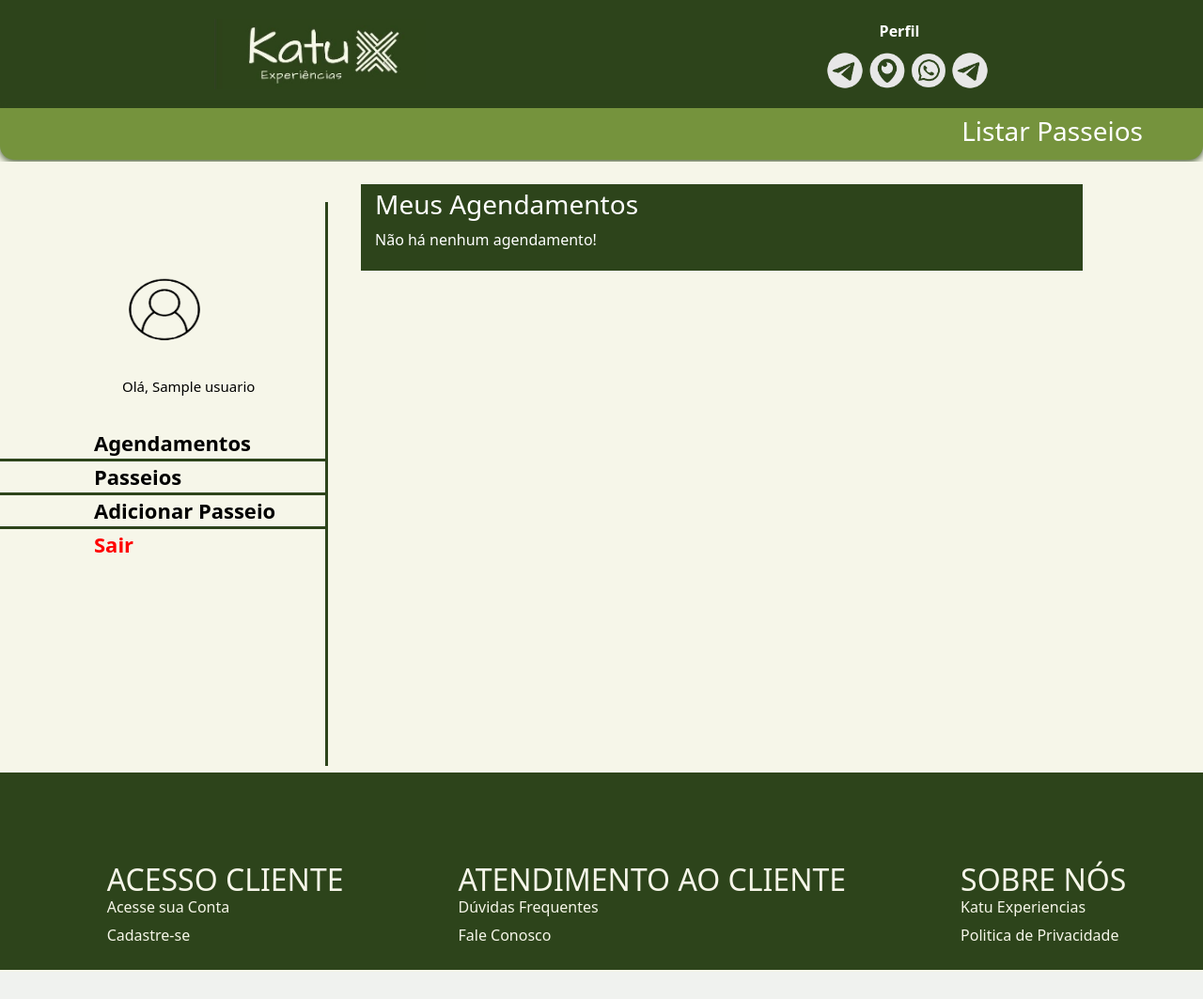
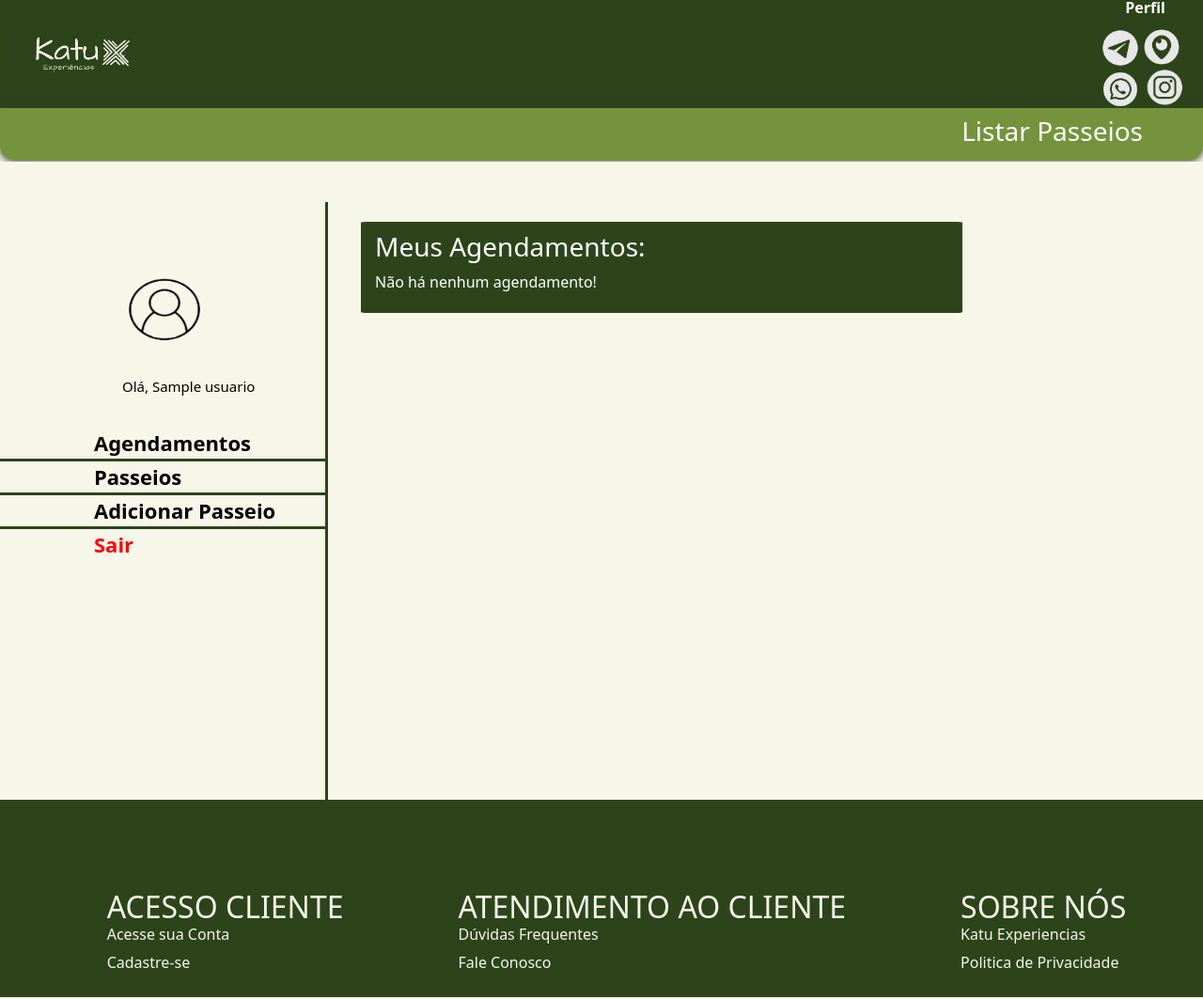
Before and after one commit to Geronilton/pi23_katu_experience, a Django app: page /user_passeios/ in a window 1280 px wide. Shown: the whole page at 94% size. Before the commit the page ends 1032 px from the top, so only its background shows below. Run offline with Django 4.2, Linux system fonts and the light colour scheme; a user stored in the database is signed in; tables that the repository leaves empty hold one stand-in row (values such as "Sample post"); some libraries are stand-ins or nearby versions.

Commit message:
estilizacao complementar

```diff
--- a/static/css/cadastrarPasseio.css
+++ b/static/css/cadastrarPasseio.css
@@ -32,7 +32,7 @@
 #linha-vertical
 {
     border-left: 3px solid #2D441B;
-    height: 600px;
+    height: 700px;
     left: 350px;
     top: 215px;
     margin-left: -4px;
--- a/static/css/estilo.css
+++ b/static/css/estilo.css
@@ -124,3 +124,11 @@ input.submit
     height: 30px;
     width: 200px;
 }
+#bubu
+{
+    background-color: red;
+    border-radius: 5px;
+    color: #F6F6E9;
+    height: 30px;
+    width: 100px;
+}
--- a/templates/agendamento.html
+++ b/templates/agendamento.html
@@ -24,6 +24,7 @@
                 {% render_field form.qtd_pessoas %}
             </p>
         <input class="submit" type="submit" value="Confirmar Agendamento">
+        <button id="bubu"><a id="bubu" href="{% url 'passeios' %}">Voltar</a></button>
     </form>
 </div>
 {% endblock content %}
--- a/templates/header.html
+++ b/templates/header.html
@@ -15,12 +15,12 @@
     }
     .right-header{
         gap: 10px;
+        margin-left: 900px;
         display: grid;
     }
     .box-user
     {
         align-items: center;
-        right:5%;
         justify-content: center;
         position: relative;
         display: flex;
@@ -64,7 +64,9 @@
 {% endblock interno %}
 
 <div class="cabecalho">
-    <img src="{% static 'img/img_logo/imagen_da_logo.jpg' %}" alt="Icon" width= "18%">
+    <a href="{% url 'index' %}">
+        <img src="{% static 'img/img_logo/imagen_da_logo.jpg' %}" alt="Icon" width= "55%" >
+    </a>
     <div class="right-header">
         <div class="box-user">
             {% if not user.is_authenticated %}
@@ -85,11 +87,11 @@
 
 
         </div>
-        <div class="icon">
+        <div class="icoM">
             <img src="{% static 'img/icons/tele.png' %}" alt="Icon" width= "40px" height="40px">
-            <img src="{% static 'img/icons/local.png' %}" alt="Icon" width= "40px" height="40px">
+            <a href="https://maps.app.goo.gl/oovts8rmGt9sceCC7"><img src="{% static 'img/icons/local.png' %}" alt="Icon" width= "40px" height="40px"></a>
             <img src="{% static 'img/icons/wpp.png' %}" alt="Icon" width= "40px" height="40px">
-            <img src="{% static 'img/icons/tele.png' %}" alt="Icon" width= "40px" height="40px">
+            <img src="{% static 'img/icons/insta.png' %}" alt="Icon" width= "48px" height="48px">
         </div>
     </div>
 
--- a/templates/user_passeios.html
+++ b/templates/user_passeios.html
@@ -6,12 +6,14 @@
 <style type="text/css">
     .meusAgendamentos{
         padding-left: 15px;
-        padding-top: 5px;
+        padding-top: 10px;
         background-color:#2D441B ;
         color: white;
-        width: 60%;
+        width: 50%;
         padding-bottom: 5px;
         margin-left: 30%;
+        margin-top: 40px;
+        border-radius: 1%;
 
     }
     .tabelaSpace{
@@ -43,14 +45,14 @@
 <div class="conteudoMain">
     {% include 'perfil.html' %}
     <div class="meusAgendamentos">
-        <h3>Meus Agendamentos</h3>
+        <h3>Meus Agendamentos:</h3>
         {% for agendamento in agendamentos%}
         <div class="tabelaSpace">
             <table >
                     <tr >
-                        <td>Passeio</td>
-                        <td>Dia</td>
-                        <td>Valor</td>
+                        <td>Passeio:</td>
+                        <td>Dia:</td>
+                        <td>Valor:</td>
                     </tr>
                     <tr>
                         <td>{{agendamento.passeio}}</td>
```
